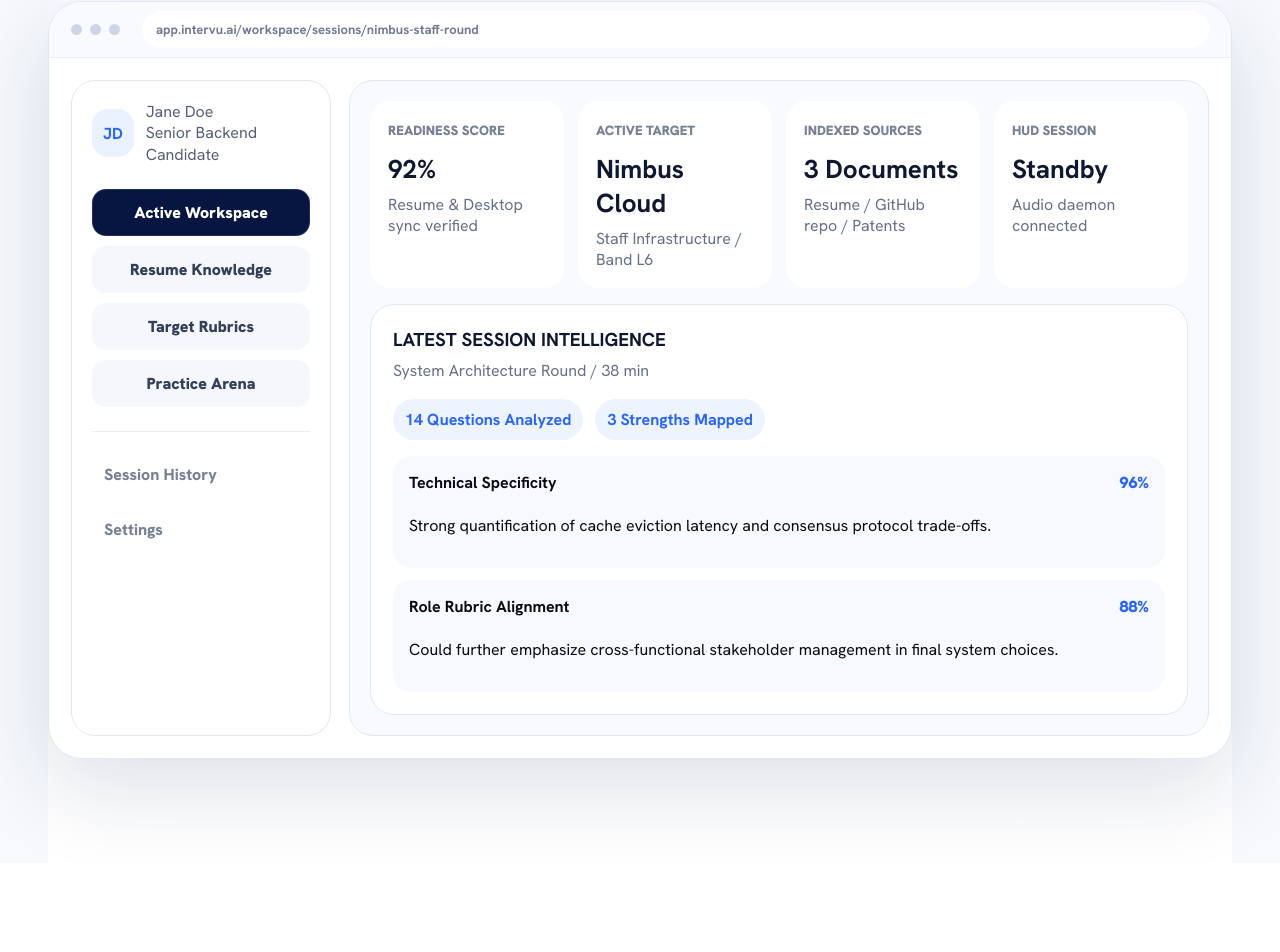
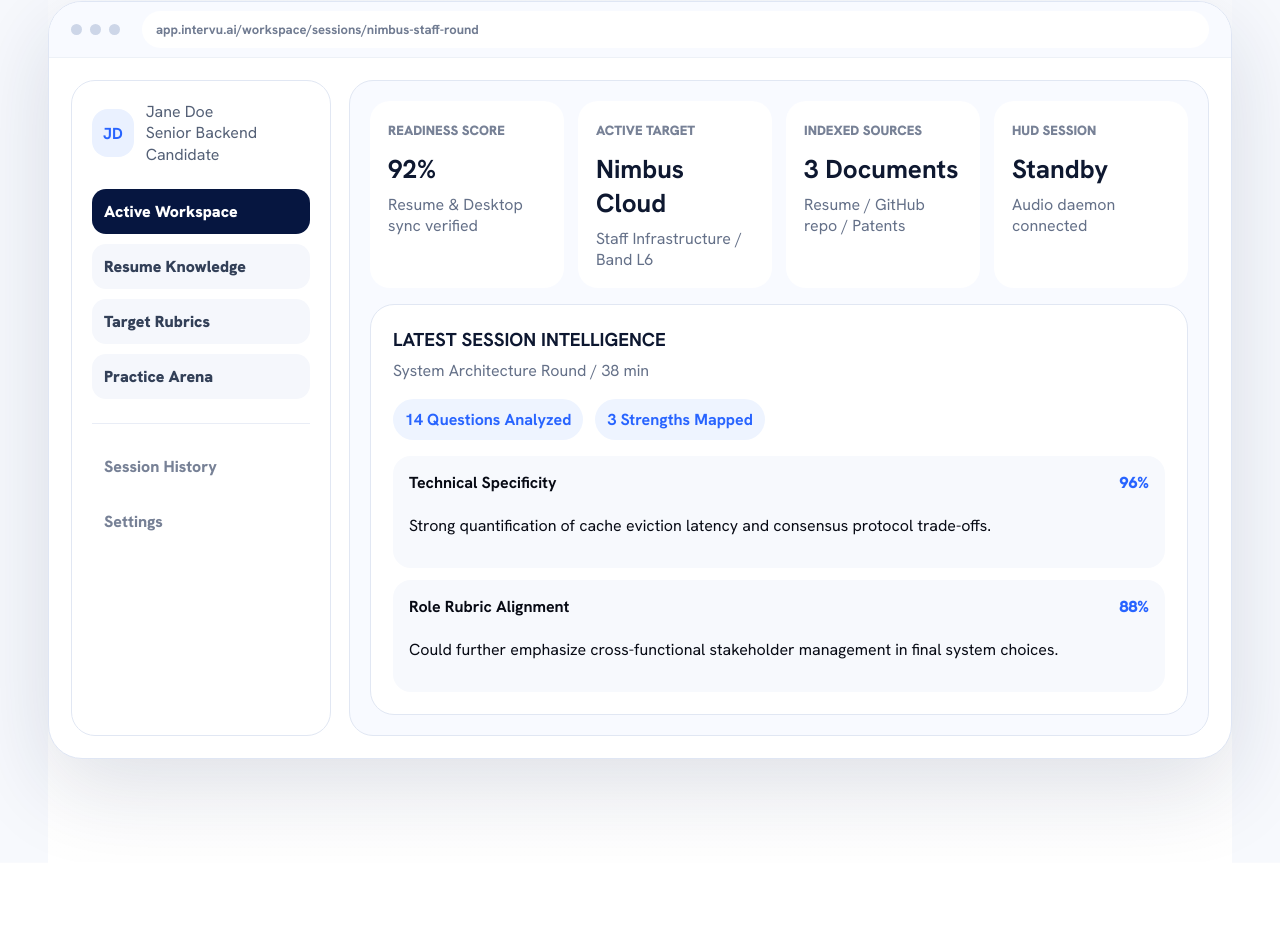
Before and after one commit to Kshitij-Chandrakar/saiia_project, a React (Vite) app in the folder frontend/: page / in a window 1280 px wide. Shown: the part 6087-7039 px from the top of the page. Built offline with nearby package versions, Linux system fonts and the light colour scheme; no server answers.

Commit message:
Add button-reset and hover styling for the now-interactive sidebar nav

```diff
--- a/frontend/src/landing/LandingPage.css
+++ b/frontend/src/landing/LandingPage.css
@@ -909,11 +909,25 @@ a.landing-button {
 }
 
 .sidebar-nav__item {
+  width: 100%;
   padding: 12px;
+  border: none;
   border-radius: 14px;
   background: #f5f7fc;
   color: #334058;
-  font-weight: 900;
+  font: inherit;
+  font-weight: 900;
+  text-align: left;
+}
+
+button.sidebar-nav__item {
+  cursor: pointer;
+  transition: background var(--t-hover, 220ms) ease, color var(--t-hover, 220ms) ease;
+}
+
+button.sidebar-nav__item:not(.sidebar-nav__item--active):hover {
+  background: #eef4ff;
+  color: var(--blue);
 }
 
 .sidebar-nav--secondary .sidebar-nav__item {
```
